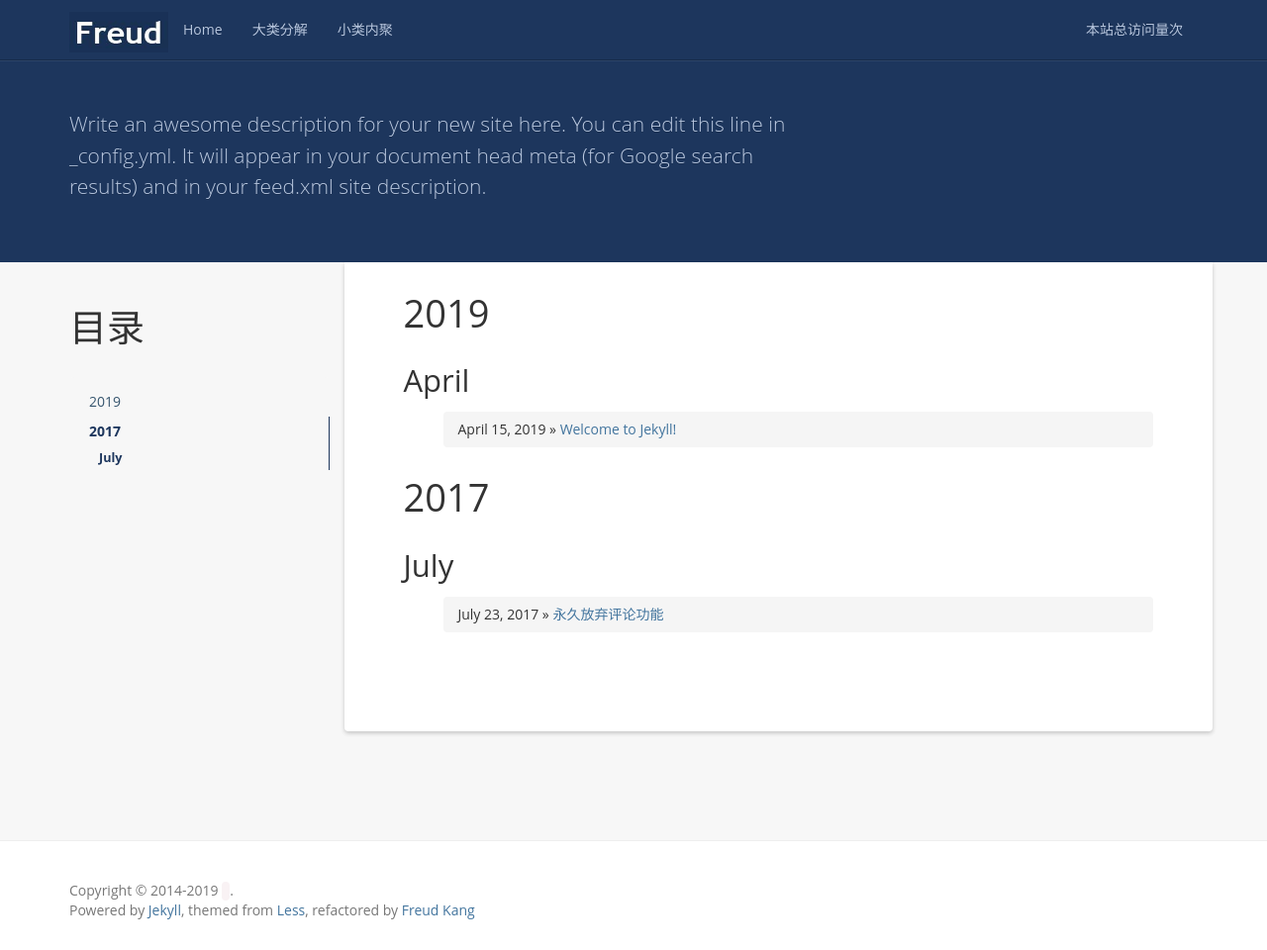
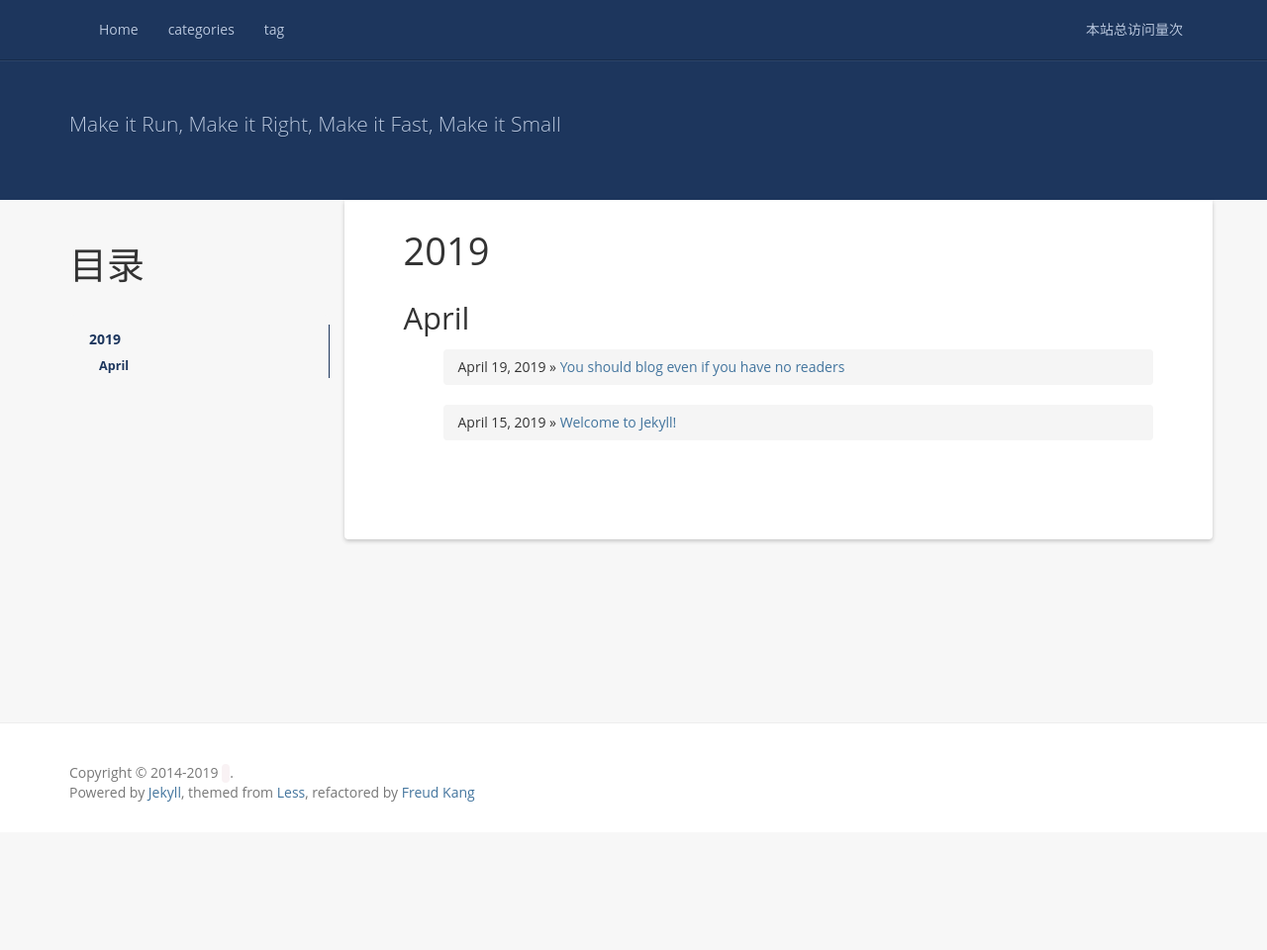
Before and after one commit to yuzhidi/yuzhidi.github.io, a Jekyll site: the page built from index.html, in a window 1280 px wide and 960 px high. Shown: the whole window at 99% size. Built offline with Jekyll 4.4.1, drawn with Linux system fonts in a browser that asks for light colours; nearby versions of some CDN libraries; a script that is not in the unit is left out; comment, search, counter and statistics services are not loaded.

```diff
--- a/_config.yml
+++ b/_config.yml
@@ -16,9 +16,7 @@
 title: You should encourage yourself, always!
 email: yuzhidi@gmail.com
 description: >- # this means to ignore newlines until "baseurl:"
-  Write an awesome description for your new site here. You can edit this
-  line in _config.yml. It will appear in your document head meta (for
-  Google search results) and in your feed.xml site description.
+  Make it Run, Make it Right, Make it Fast, Make it Small
 baseurl: "" # the subpath of your site, e.g. /blog
 url: "" # the base hostname & protocol for your site, e.g. http://example.com
 twitter_username: jekyllrb
--- a/_includes/header.html
+++ b/_includes/header.html
@@ -6,9 +6,11 @@
         <span class="icon-bar"></span>
         <span class="icon-bar"></span>
       </button>
+      <!--
       <a href="/" class="navbar-brand">
         <img src="{{ '/styles/images/logo.jpg' | prepend: site.baseurl }}">
       </a>
+    -->
     </div>
     <nav class="collapse navbar-collapse bs-navbar-collapse" role="navigation">
       <ul class="nav navbar-nav">
@@ -16,10 +18,10 @@
           <a href="{{ '/' | prepend: site.baseurl }}">Home</a>
         </li>
         <li>
-          <a href="{{ '/categories/' | prepend: site.baseurl }}">大类分解</a>
+          <a href="{{ '/categories/' | prepend: site.baseurl }}">categories</a>
         </li>
         <li>
-          <a href="{{ '/tag' | prepend: site.baseurl }}">小类内聚</a>
+          <a href="{{ '/tag' | prepend: site.baseurl }}">tag</a>
         </li>
       </ul>
       <ul class="nav navbar-nav navbar-right">
```
Also changed, not shown: _posts/2017-07-24-abandon-the-comment-feature.md (deleted, +0 -36 lines), _posts/2019-04-20-You-should-blog-even-if-you-have-no-readers.md (added, +33 -0 lines).
